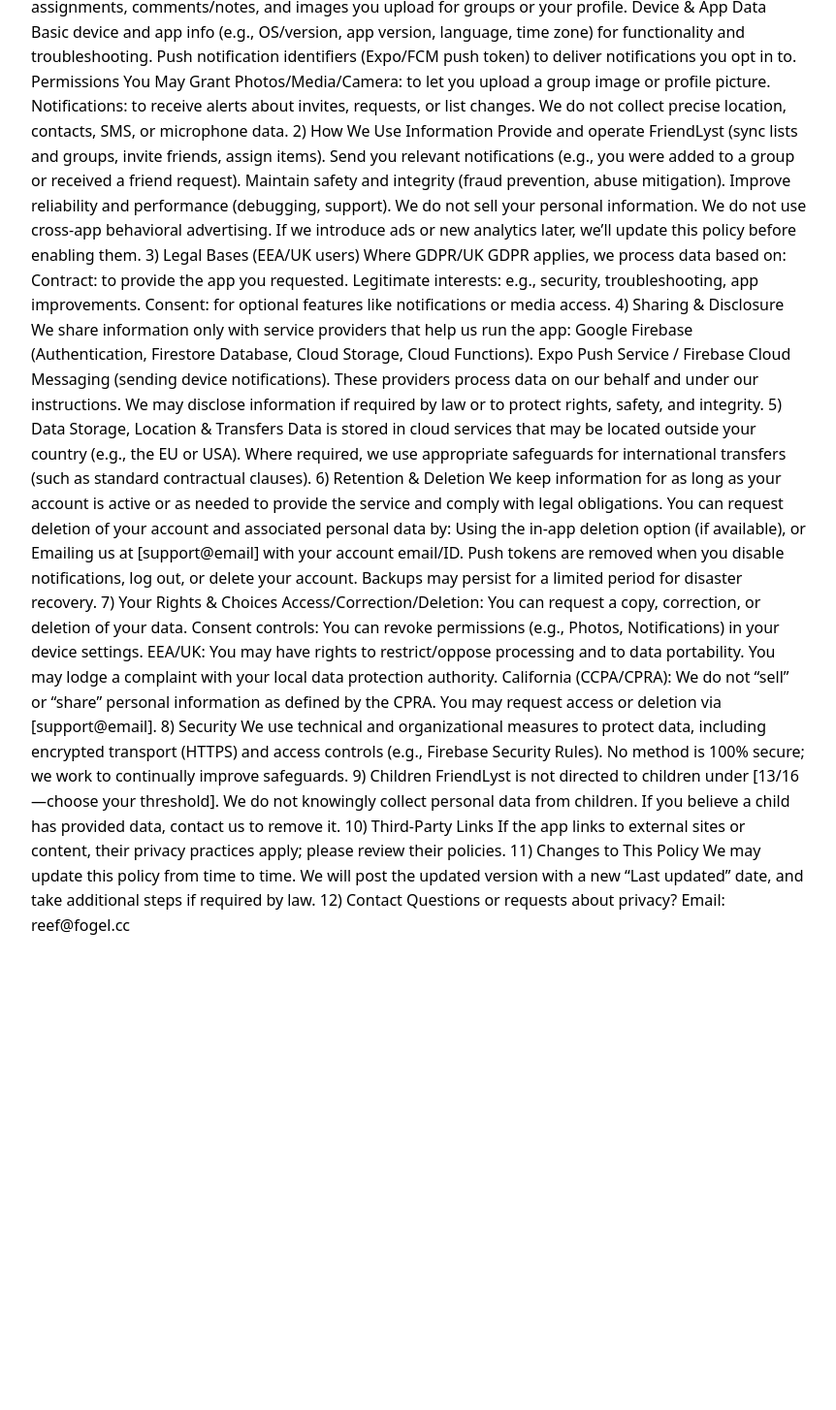
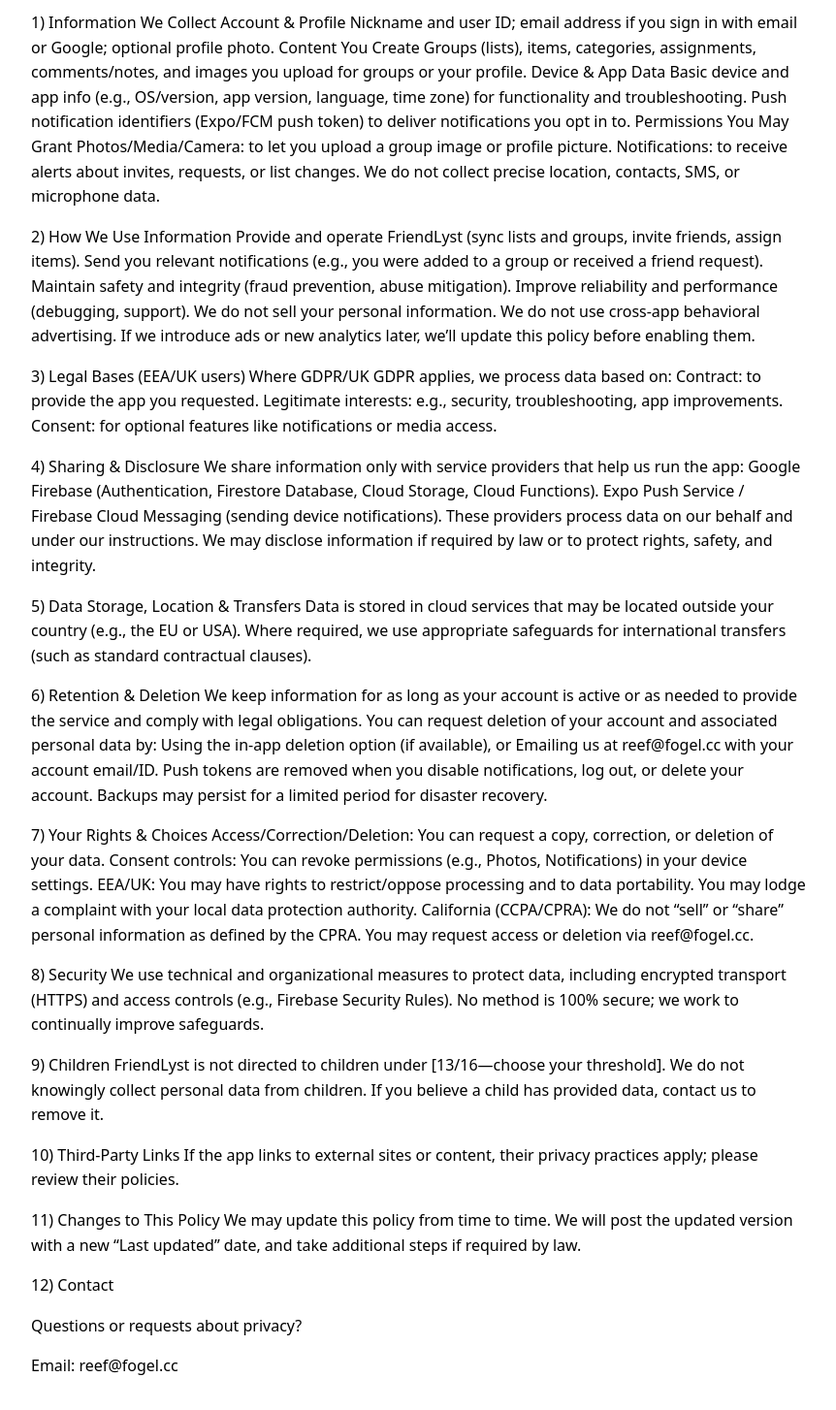
Before and after one commit to ReefFog/friendlyst-privacy, a plain HTML site: page index.html in a window 1280 px wide. Shown: the part 235-1689 px from the top of the page at 97% size, without its empty margins (0-862 px from the left). Before the commit the page ends 1235 px from the top, so only its background shows below. Drawn offline with Linux system fonts and the light colour scheme.

Commit message:
Update index.html
fix policy spacing

```diff
--- a/index.html
+++ b/index.html
@@ -13,11 +13,11 @@
 </head>
 <body>
   <h1>Privacy Policy – FriendLyst</h1>
-  <div class="meta">Last updated: August 13, 2025 • Contact: <a href="mailto:support@example.com">reef@fogel.cc</a></div>
+  <div class="meta">Last updated: August 13, 2025 <br> • Contact: <a href="mailto:support@example.com">reef@fogel.cc</a></div>
 
-  <p>FriendLyst (“we”, “us”, or “our”) is a shared lists app that lets you create groups, add items, and collaborate with friends. This policy explains what we collect, why we collect it, how we use and share it, and the choices you have.
+  <p>FriendLyst (“we”, “us”, or “our”) is a shared lists app that lets you create groups, add items, and collaborate with friends. This policy explains what we collect, why we collect it, how we use and share it, and the choices you have.</p>
 
-1) Information We Collect
+<p>1) Information We Collect
 Account & Profile
 
 Nickname and user ID; email address if you sign in with email or Google; optional profile photo.
@@ -38,8 +38,8 @@
 
 Notifications: to receive alerts about invites, requests, or list changes.
 We do not collect precise location, contacts, SMS, or microphone data.
-
-2) How We Use Information
+</p>
+<p>2) How We Use Information
 Provide and operate FriendLyst (sync lists and groups, invite friends, assign items).
 
 Send you relevant notifications (e.g., you were added to a group or received a friend request).
@@ -48,9 +48,9 @@
 
 Improve reliability and performance (debugging, support).
 
-We do not sell your personal information. We do not use cross-app behavioral advertising. If we introduce ads or new analytics later, we’ll update this policy before enabling them.
+We do not sell your personal information. We do not use cross-app behavioral advertising. If we introduce ads or new analytics later, we’ll update this policy before enabling them.</p>
 
-3) Legal Bases (EEA/UK users)
+<p>3) Legal Bases (EEA/UK users)
 Where GDPR/UK GDPR applies, we process data based on:
 
 Contract: to provide the app you requested.
@@ -58,51 +58,51 @@
 Legitimate interests: e.g., security, troubleshooting, app improvements.
 
 Consent: for optional features like notifications or media access.
-
-4) Sharing & Disclosure
+</p>
+<p>4) Sharing & Disclosure
 We share information only with service providers that help us run the app:
 
 Google Firebase (Authentication, Firestore Database, Cloud Storage, Cloud Functions).
 
 Expo Push Service / Firebase Cloud Messaging (sending device notifications).
 These providers process data on our behalf and under our instructions. We may disclose information if required by law or to protect rights, safety, and integrity.
-
-5) Data Storage, Location & Transfers
+</p>
+<p>5) Data Storage, Location & Transfers
 Data is stored in cloud services that may be located outside your country (e.g., the EU or USA). Where required, we use appropriate safeguards for international transfers (such as standard contractual clauses).
-
-6) Retention & Deletion
+</p>
+<p>6) Retention & Deletion
 We keep information for as long as your account is active or as needed to provide the service and comply with legal obligations.
 You can request deletion of your account and associated personal data by:
 
 Using the in-app deletion option (if available), or
 
-Emailing us at [support@email] with your account email/ID.
+Emailing us at reef@fogel.cc with your account email/ID.
 Push tokens are removed when you disable notifications, log out, or delete your account. Backups may persist for a limited period for disaster recovery.
-
-7) Your Rights & Choices
+</p>
+<p>7) Your Rights & Choices
 Access/Correction/Deletion: You can request a copy, correction, or deletion of your data.
 
 Consent controls: You can revoke permissions (e.g., Photos, Notifications) in your device settings.
 
 EEA/UK: You may have rights to restrict/oppose processing and to data portability. You may lodge a complaint with your local data protection authority.
 
-California (CCPA/CPRA): We do not “sell” or “share” personal information as defined by the CPRA. You may request access or deletion via [support@email].
-
-8) Security
+California (CCPA/CPRA): We do not “sell” or “share” personal information as defined by the CPRA. You may request access or deletion via reef@fogel.cc.
+</p>
+<p>8) Security
 We use technical and organizational measures to protect data, including encrypted transport (HTTPS) and access controls (e.g., Firebase Security Rules). No method is 100% secure; we work to continually improve safeguards.
-
-9) Children
+</p>
+<p>9) Children
 FriendLyst is not directed to children under [13/16—choose your threshold]. We do not knowingly collect personal data from children. If you believe a child has provided data, contact us to remove it.
-
-10) Third-Party Links
+</p>
+<p>10) Third-Party Links
 If the app links to external sites or content, their privacy practices apply; please review their policies.
-
-11) Changes to This Policy
+</p>
+<p>11) Changes to This Policy
 We may update this policy from time to time. We will post the updated version with a new “Last updated” date, and take additional steps if required by law.
-
-12) Contact
-Questions or requests about privacy?
-Email: reef@fogel.cc</p>
+<p/>
+<p>12) Contact<p/>
+<p>Questions or requests about privacy?</p>
+<p>Email: reef@fogel.cc</p>
   <!-- … -->
 </body>
 </html>
```
